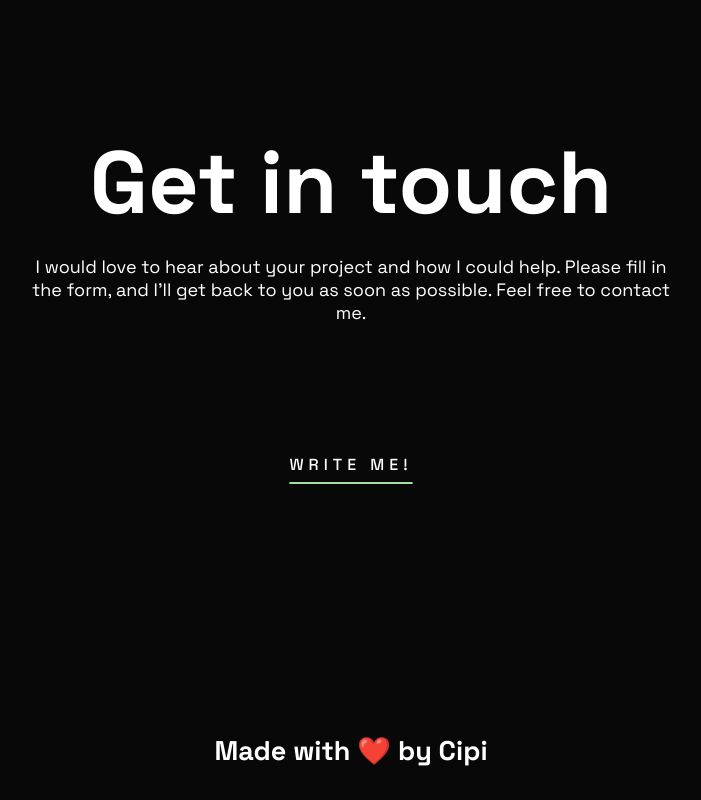
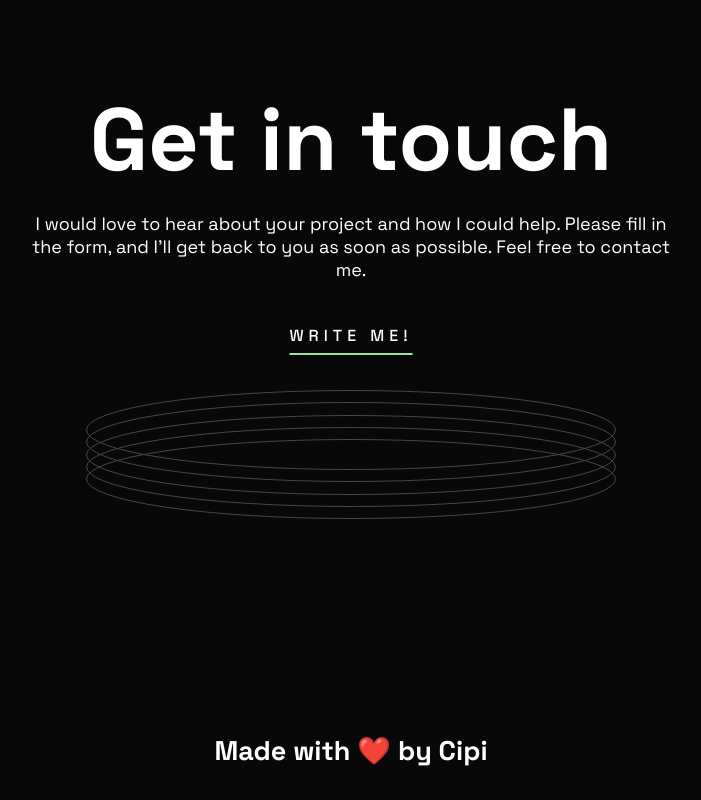
Before and after one commit to CipiVlad/developers-portfolio, a React (Vite) app: page / in a window 1280 px wide. Shown: the part 3187-3987 px from the top of the page, without its empty margins (289-990 px from the left). Built offline with nearby package versions, Linux system fonts and the light colour scheme.

Commit message:
added svg contact

```diff
--- a/src/components/Contact.tsx
+++ b/src/components/Contact.tsx
@@ -7,7 +7,27 @@ const Contact = () => {
             </div >
             <div className="contact-mail">
                 <a href="mailto:supercoder.cipi@gmail.com">write me!</a>
+
             </div>
+            <svg
+                xmlns="http://www.w3.org/2000/svg"
+                width="530"
+                height="129"
+            // style={{
+            //     position: "absolute",
+            //     bottom: "0",
+            //     left: "50%",
+            //     transform: "translateX(-50%)"
+            // }}
+            >
+                <g fill="none" fill-rule="evenodd" stroke="#FFF" opacity=".25">
+                    <ellipse cx="265" cy="40" rx="264.5" ry="39.5" />
+                    <ellipse cx="265" cy="52" rx="264.5" ry="39.5" />
+                    <ellipse cx="265" cy="65" rx="264.5" ry="39.5" />
+                    <ellipse cx="265" cy="77" rx="264.5" ry="39.5" />
+                    <ellipse cx="265" cy="89" rx="264.5" ry="39.5" />
+                </g>
+            </svg>
         </section >
     )
 }
```
